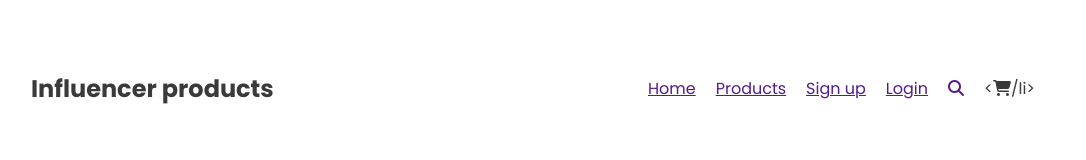
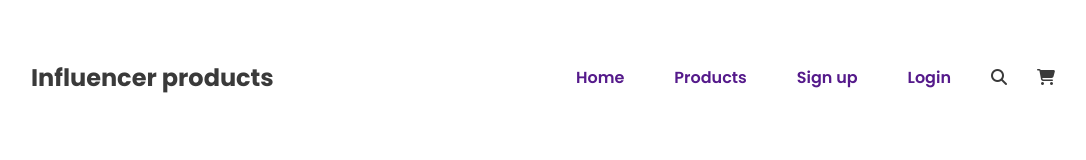
Before and after one commit to zaied15/influencer-gear, a plain HTML site: page index.html in a window 1280 px wide. Shown: the whole page, without its empty margins (97-1183 px from the left). Drawn offline with Linux system fonts and the light colour scheme.

Commit message:
navigation bar complete

```diff
--- a/css/style.css
+++ b/css/style.css
@@ -30,12 +30,35 @@ body {
 .logo h1 {
   margin: 0;
 }
+.logo h1 a {
+  text-decoration: none;
+  color: #3a3a3a;
+}
 .menus {
   display: flex;
+  margin: 0;
+  padding: 0;
 }
 .menus li {
   list-style: none;
-  margin-right: 20px;
+  margin-right: 30px;
+}
+.menus li:last-child {
+  margin-right: 0;
+}
+.menus li a {
+  text-decoration: none;
+  font-style: normal;
+  font-weight: 600;
+  font-size: 16px;
+  line-height: 24px;
+  padding: 5px 10px;
+}
+.menus li:hover a {
+  background: #e02c6d;
+  border-radius: 10px;
+  color: #fff;
+  transition: all 0.8s ease;
 }
 /* -----------------------
     Responsive CSS Style
--- a/index.html
+++ b/index.html
@@ -22,7 +22,7 @@
     <header class="header-area container">
       <nav class="nav-bar">
         <div class="logo">
-          <h1>Influencer products</h1>
+          <h1><a href="#">Influencer products</a></h1>
         </div>
         <div class="main-menu">
           <ul class="menus">
@@ -31,9 +31,9 @@
             <li><a href="">Sign up</a></li>
             <li><a href="">Login</a></li>
             <li>
-              <a href=""><i class="fas fa-search"></i></a>
+              <i class="fas fa-search"></i>
             </li>
-            <li><a href=""></a><<i class="fas fa-shopping-cart"></i>/li></li>
+            <li><i class="fas fa-shopping-cart"></i></li>
           </ul>
         </div>
       </nav>
```
